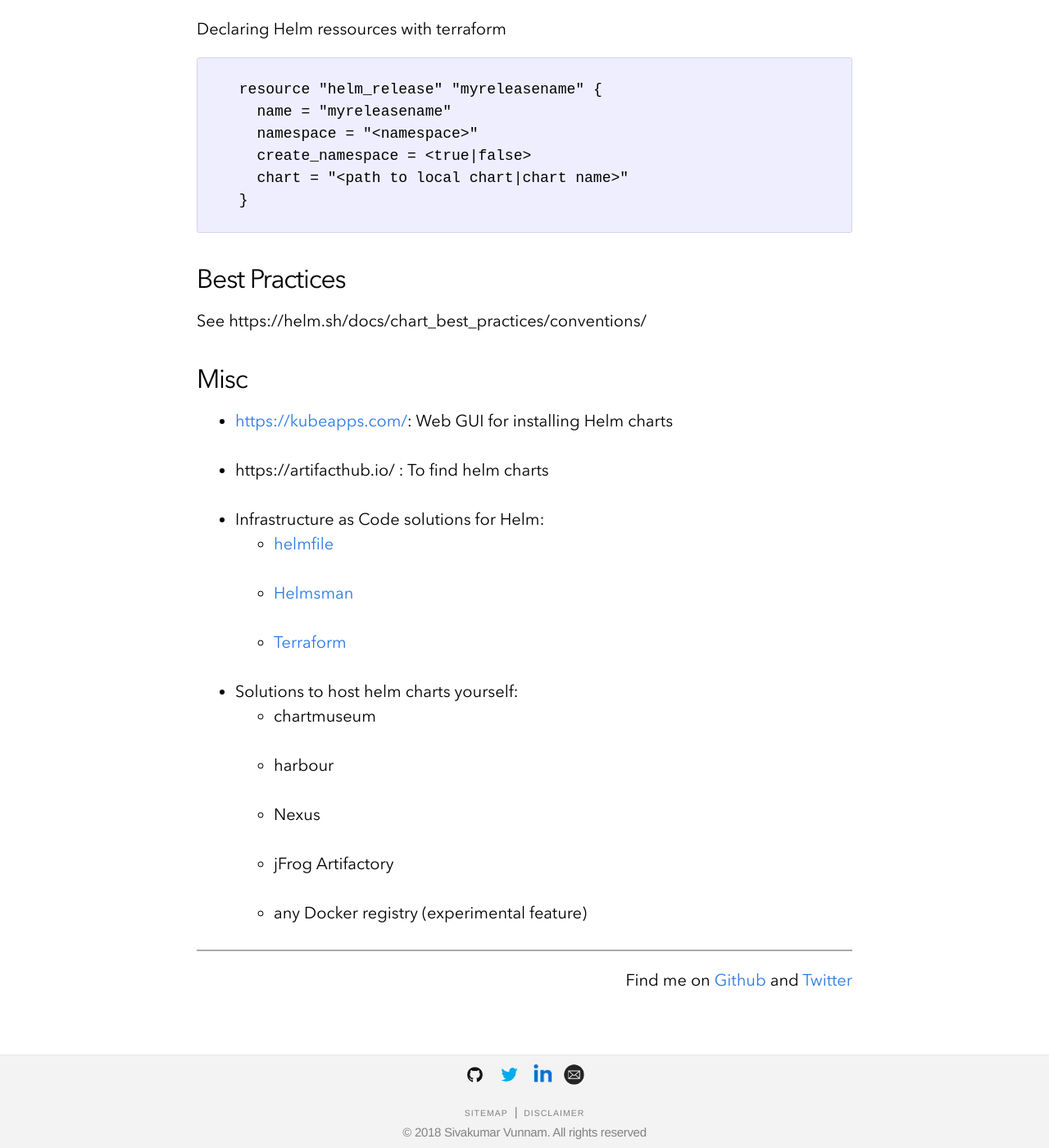
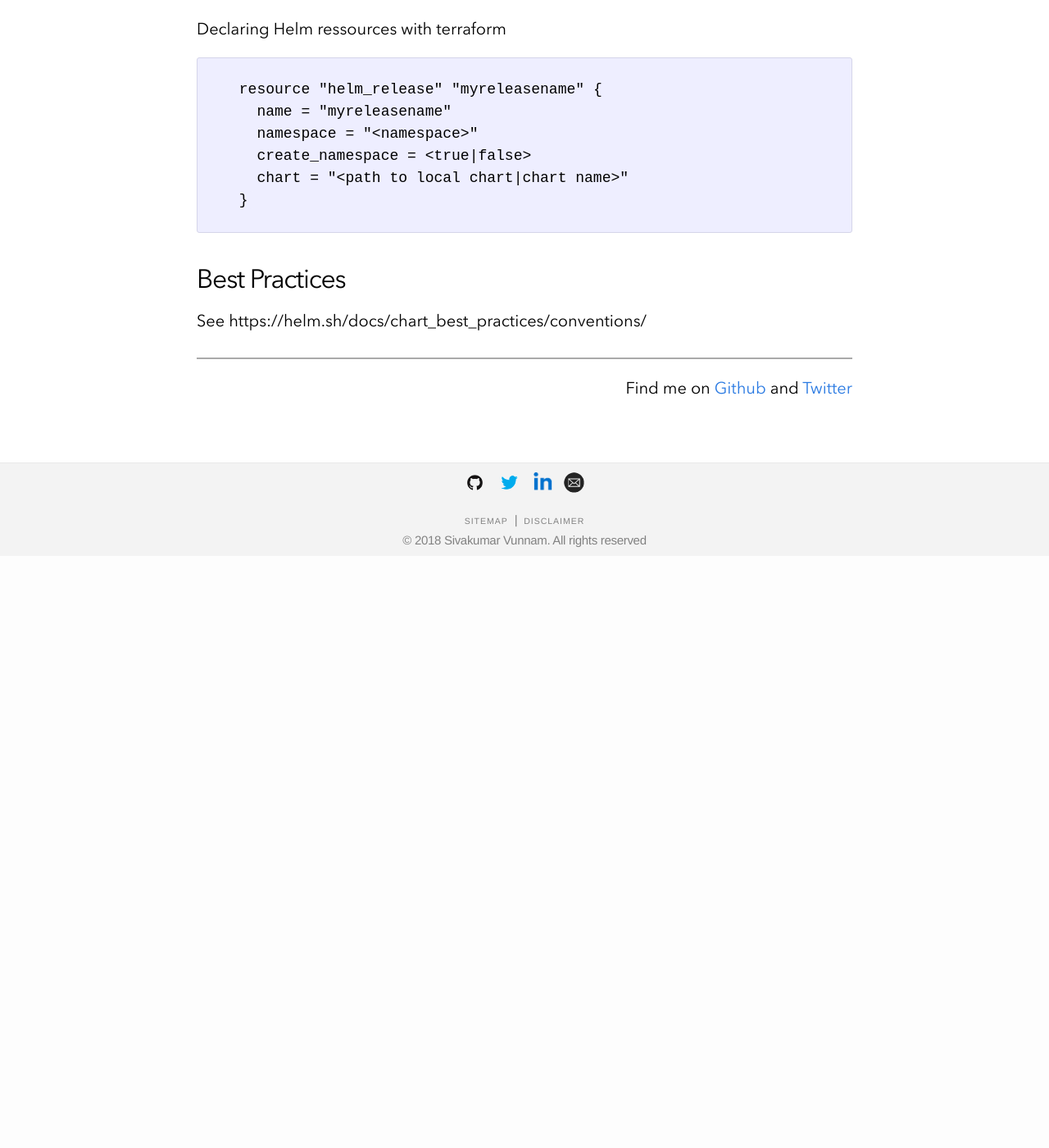
Before and after one commit to sivakumarvunnam/sivakumarvunnam.github.io, a Jekyll site: the page built from _posts/2022-10-01-Helm.md, in a window 1280 px wide and 1400 px high, scrolled down 4454 px. Shown: the whole window at 82% size. Built offline with Jekyll 4.4.1, drawn with Linux system fonts in a browser that asks for light colours; nearby versions of some CDN libraries; comment, search, counter and statistics services are not loaded; after the commit the page ends 5132 px from its top, so only the background shows below that.

Commit message:
Update 2022-10-01-Helm.md

```diff
--- a/_posts/2022-10-01-Helm.md
+++ b/_posts/2022-10-01-Helm.md
@@ -136,19 +136,3 @@
 ## Best Practices
 
 See https://helm.sh/docs/chart_best_practices/conventions/
-
-
-## Misc
-
-- [https://kubeapps.com/](https://kubeapps.com/): Web GUI for installing Helm charts
-- https://artifacthub.io/ : To find helm charts
-- Infrastructure as Code solutions for Helm:
-   - [helmfile](https://github.com/roboll/helmfile)
-   - [Helmsman](https://github.com/Praqma/helmsman)
-   - [Terraform](https://github.com/hashicorp/terraform-provider-helm)
-- Solutions to host helm charts yourself:
-   - chartmuseum
-   - harbour
-   - Nexus
-   - jFrog Artifactory
-   - any Docker registry (experimental feature)
```
